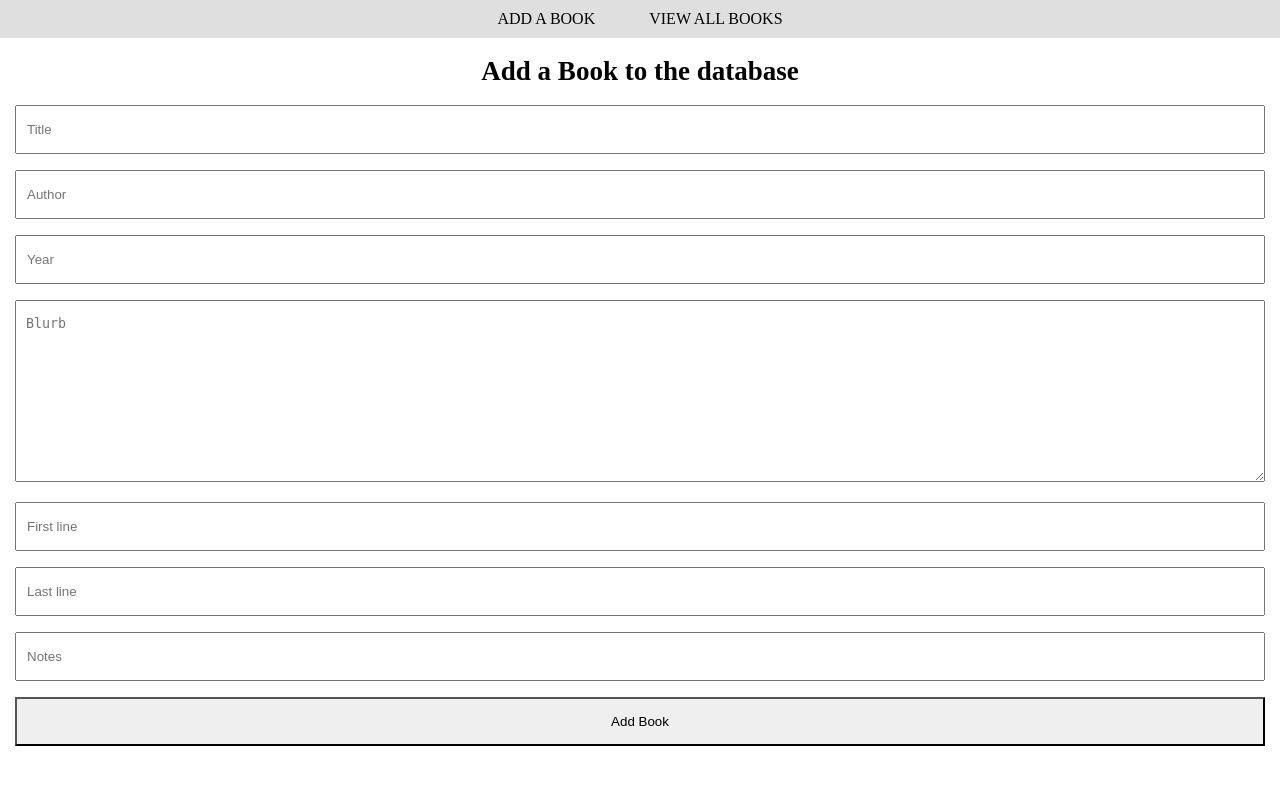
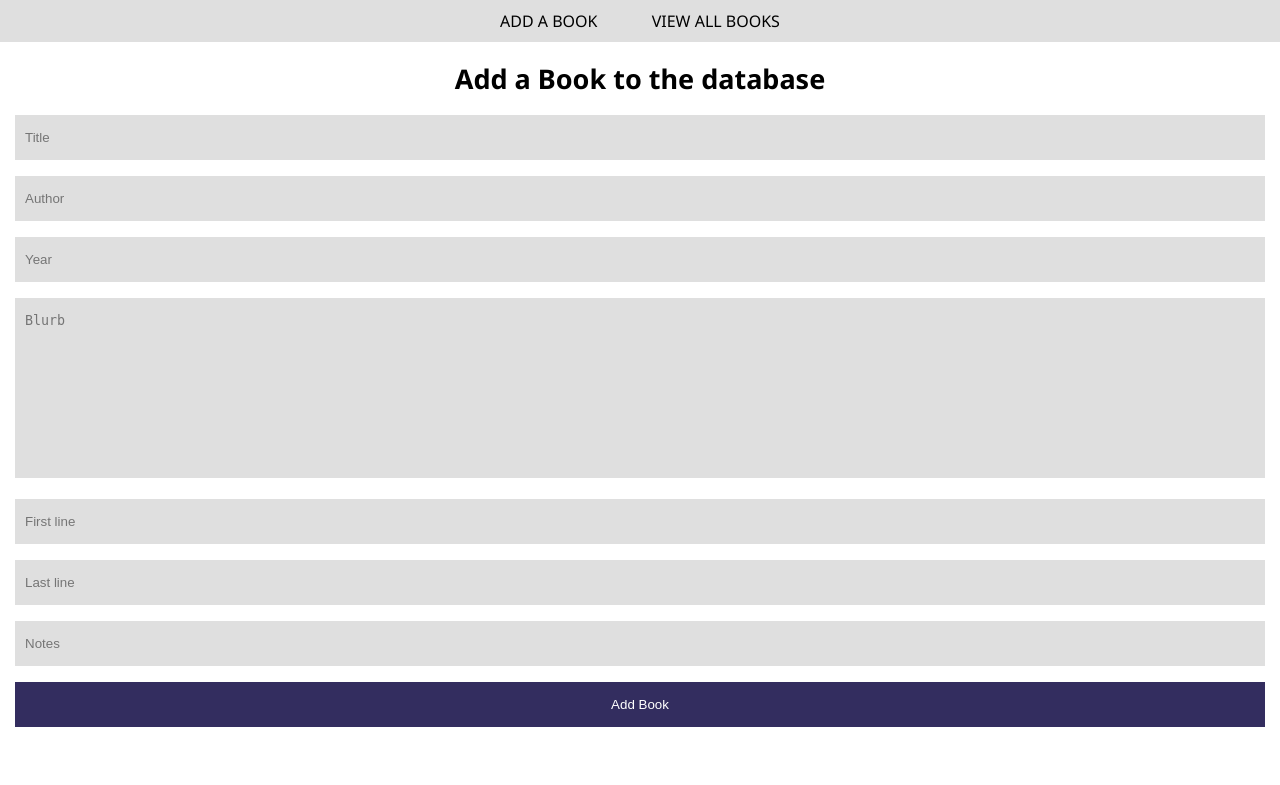
Before and after one commit to danjcooper/book-input, a Django app: page /add-a-book/ in a window 1280 px wide. Shown: the top 785 px of the page. Run offline with Django 3.2, Linux system fonts and the light colour scheme.

Commit message:
add custom font

```diff
--- a/book_game/book_input/static/css/base.styles.css
+++ b/book_game/book_input/static/css/base.styles.css
@@ -1,5 +1,6 @@
 body {
   margin: 0;
+  font-family: 'Noto Sans', sans-serif;
 }
 * {
   box-sizing: border-box;
--- a/book_game/book_input/static/css/forms.styles.css
+++ b/book_game/book_input/static/css/forms.styles.css
@@ -11,16 +11,33 @@ main {
   margin: 15px;
 }
 
-input, textarea {
+input,
+textarea {
   width: 100%;
   padding: 15px 10px;
+
+  background-color: rgb(223, 223, 223);
+
+  border: none;
+}
+input:focus,
+textarea:focus {
+  background-color: rgb(216, 215, 238);
+}
+
+textarea {
+  resize: none;
 }
 
 button {
-
   width: 100%;
   padding: 15px 10px;
+
+  background-color: rgb(51, 45, 95);
   -webkit-appearance: none;
+  color: white;
+  outline: none;
+  border: none;
 }
 
 h1 {
--- a/book_game/book_input/templates/base.html
+++ b/book_game/book_input/templates/base.html
@@ -6,6 +6,11 @@
     <meta http-equiv="X-UA-Compatible" content="IE=edge">
     <meta name="viewport" content="width=device-width, initial-scale=1.0">
     <link rel="stylesheet" href="{% static 'css/base.styles.css' %}">
+
+    <link rel="preconnect" href="https://fonts.googleapis.com">
+    <link rel="preconnect" href="https://fonts.gstatic.com" crossorigin>
+    <link href="https://fonts.googleapis.com/css2?family=Noto+Sans:wght@400;700&display=swap" rel="stylesheet">
+
     {% block css %}{% endblock css %}
     {% block js %}{% endblock js %}
     {% block title %}{% endblock title %}
```
Lines whose indentation alone changed are shown as unchanged.
